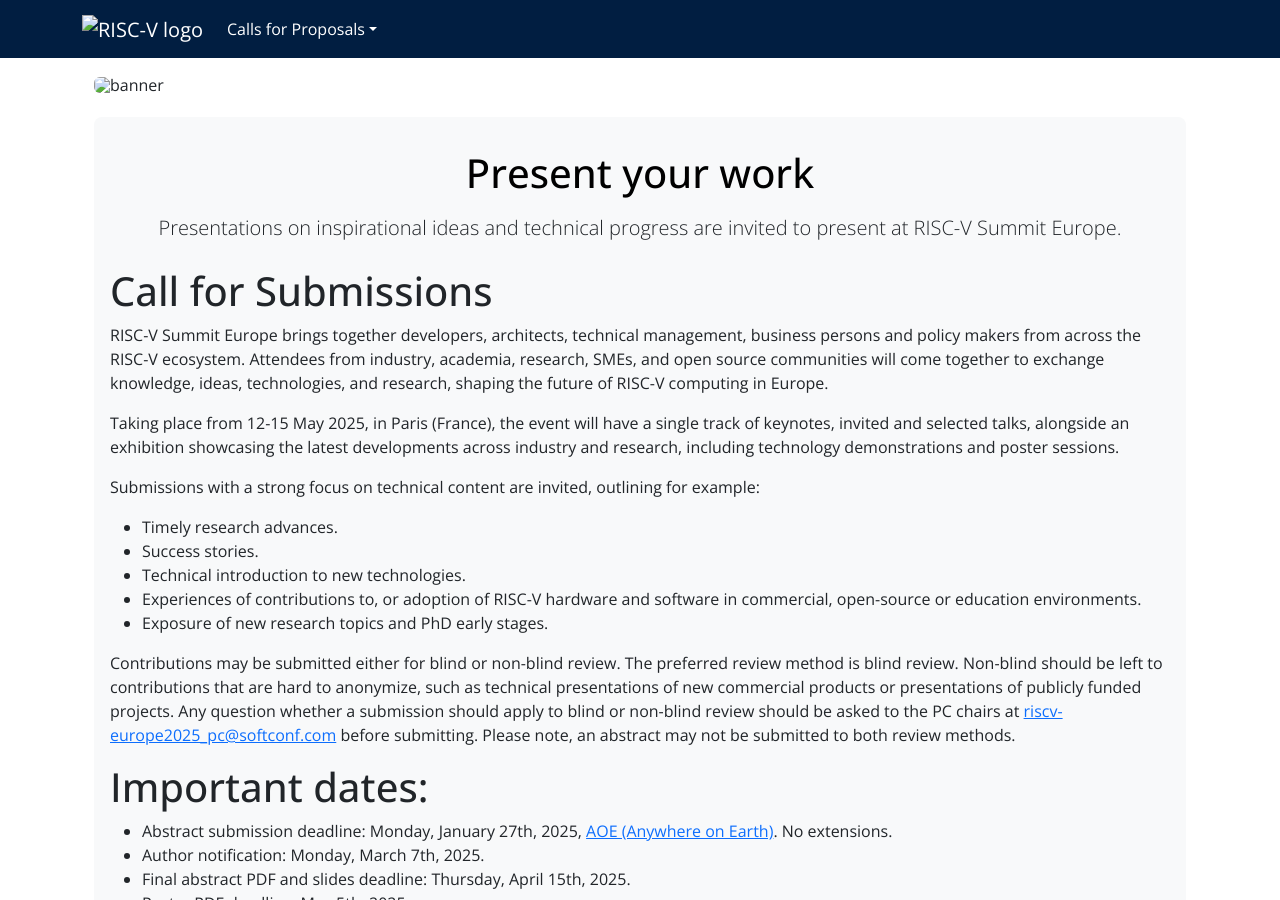
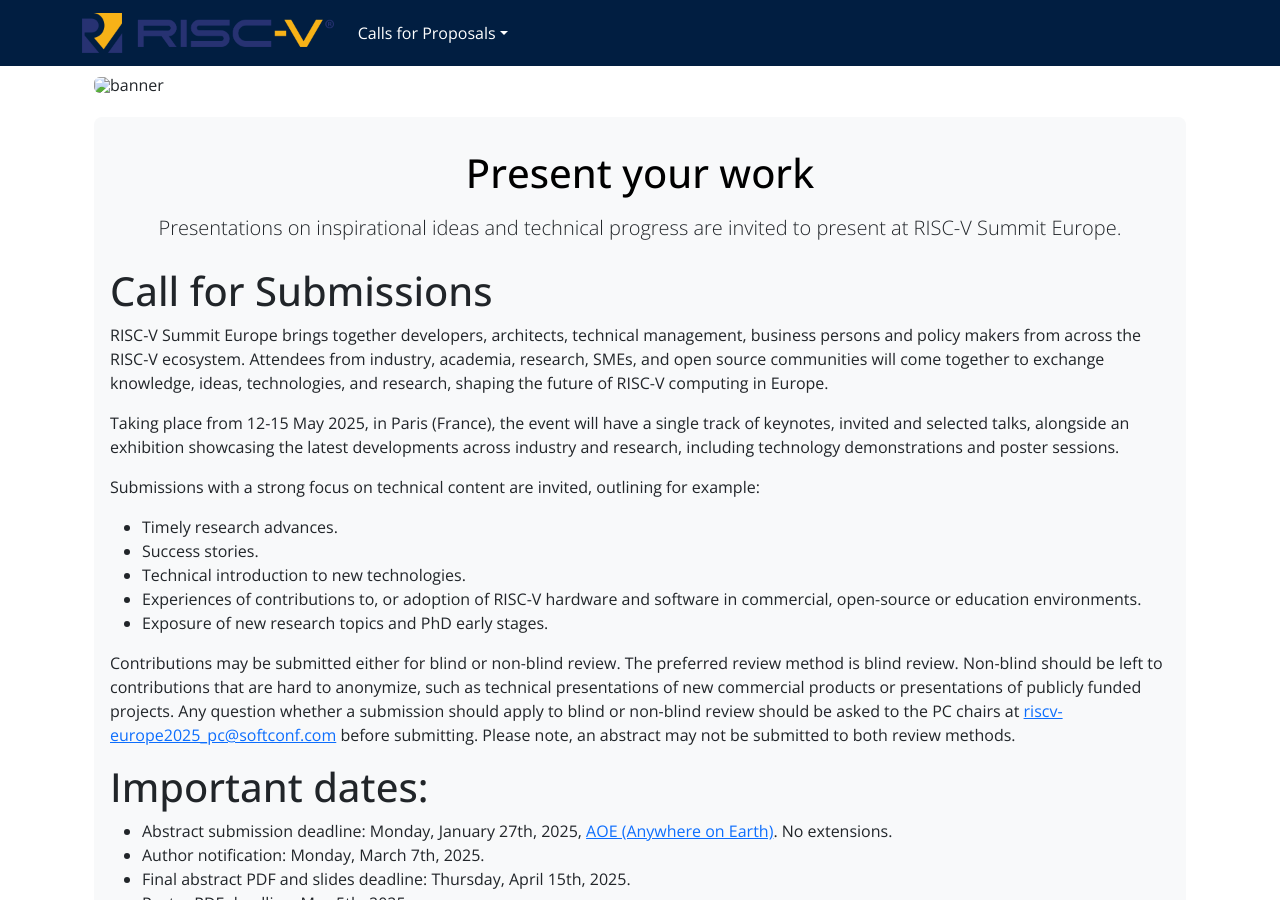
Before and after one commit to riscv-europe/summit-website-development, a Jekyll site: the page built from summit/2025/cfp.md, in a window 1280 px wide and 900 px high. Built offline with Jekyll 4.4.1, drawn with Linux system fonts in a browser that asks for light colours.

Commit message:
Fix: include the horizontal color RISC-V logo.

```diff
--- a/_layouts/summit2025.html
+++ b/_layouts/summit2025.html
@@ -17,7 +17,7 @@
 
     <nav class="navbar navbar-dark fixed-top navbar-expand-xl nav-colors justify-content-between">
       <div class="container">
-        <a class="navbar-brand" href="/summit/2025/"><img src="media/logos/RISCV-logo-white.png" alt="RISC-V logo" height="40"></a>
+        <a class="navbar-brand" href="/summit/2025/"><img src="media/logos/RISC-V_Horizontal_Color.png" alt="RISC-V logo" height="40"></a>
         <button class="navbar-toggler" type="button" data-bs-toggle="collapse" data-bs-target="#navbarSupportedContent" aria-controls="navbarSupportedContent" aria-expanded="false" aria-label="Toggle navigation">
           <span class="navbar-toggler-icon"></span>
         </button>
```
